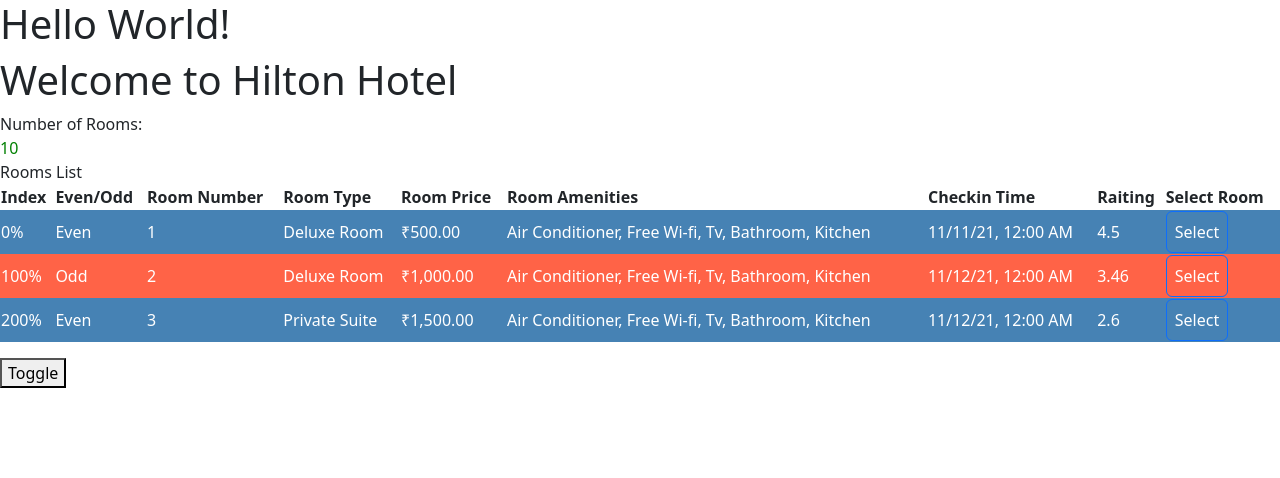
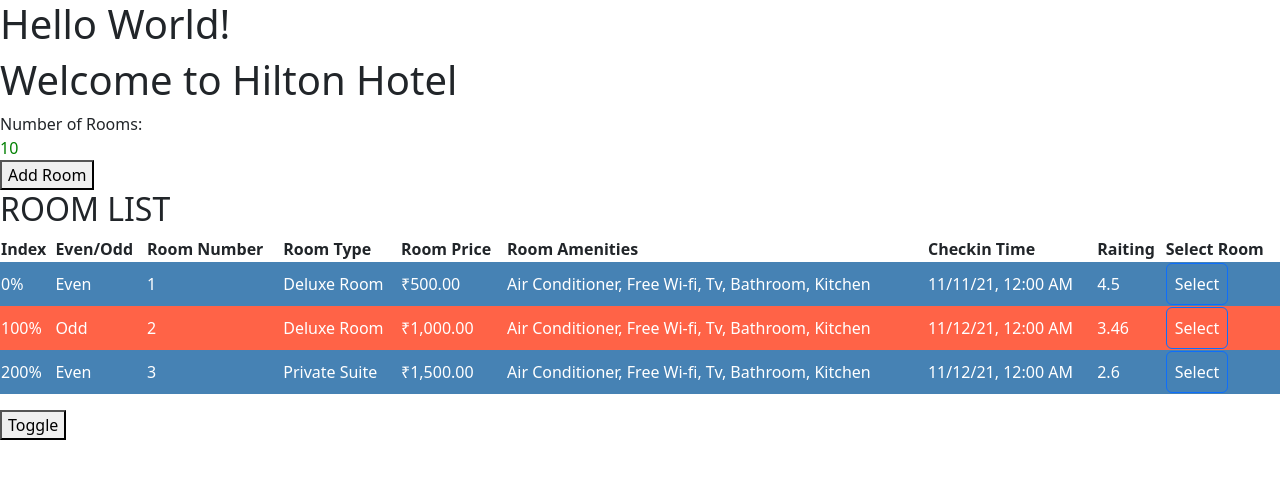
Before and after one commit to bernarth/angular-typescript, an Angular app in the folder hotelinventoryapp/: page / in a window 1280 px wide. Shown: the top 478 px of the page. Built offline with nearby package versions, Linux system fonts and the light colour scheme.

Commit message:
Change detection and ngOnChanges

```diff
--- a/hotelinventoryapp/src/app/rooms/rooms-list/rooms-list.component.html
+++ b/hotelinventoryapp/src/app/rooms/rooms-list/rooms-list.component.html
@@ -1,4 +1,4 @@
-Rooms List
+<h2>{{ title }}</h2>
 <!-- {{rooms}} -->
 <table class="table">
     <tr>
@@ -14,7 +14,7 @@
     </tr>
     <tr
         [ngClass]="e ? 'even' : 'odd'"
-        *ngFor="let room of rooms | slice : 0:3; let e = even; let o = odd; let i = index">
+        *ngFor="let room of rooms; let e = even; let o = odd; let i = index">
         <td>{{ i | percent }}</td>
         <td>{{ e ? "Even" : "Odd" }}</td>
         <td>{{ room.roomNumber }}</td>
--- a/hotelinventoryapp/src/app/rooms/rooms-list/rooms-list.component.ts
+++ b/hotelinventoryapp/src/app/rooms/rooms-list/rooms-list.component.ts
@@ -1,16 +1,26 @@
-import { Component, Input, Output, EventEmitter } from '@angular/core';
+import { Component, Input, Output, EventEmitter, ChangeDetectionStrategy, OnChanges, SimpleChanges } from '@angular/core';
 import { RoomList } from '../rooms';
 
 @Component({
   selector: 'hinv-rooms-list',
   templateUrl: './rooms-list.component.html',
-  styleUrls: ['./rooms-list.component.scss']
+  styleUrls: ['./rooms-list.component.scss'],
+  changeDetection: ChangeDetectionStrategy.OnPush
 })
-export class RoomsListComponent {
+export class RoomsListComponent implements OnChanges {
 
   @Input() rooms: RoomList[] = [];
 
+  @Input() title: string = '';
+
   @Output() selectedRoom = new EventEmitter<RoomList>();
+
+  ngOnChanges(changes: SimpleChanges): void {
+    console.log(changes);
+    if (changes['title']) {
+      this.title = changes['title'].currentValue.toUpperCase();;
+    }
+  }
 
   selectRoom(room: RoomList) {
     this.selectedRoom.emit(room);
--- a/hotelinventoryapp/src/app/rooms/rooms.component.html
+++ b/hotelinventoryapp/src/app/rooms/rooms.component.html
@@ -16,8 +16,17 @@
     {{ selectedRoom | json }}
 </div>
 
+<div>
+    <button (click)="addRoom()">Add Room</button>
+</div>
+
 <div *ngIf="rooms.availableRooms > 0">
-    <hinv-rooms-list [rooms]="roomList" (selectedRoom)="selectRoom($event)"></hinv-rooms-list>
+    <hinv-rooms-list
+        [rooms]="roomList"
+        [title]="title"
+        (selectedRoom)="selectRoom($event)"
+        >
+    </hinv-rooms-list>
 </div>
 
 
--- a/hotelinventoryapp/src/app/rooms/rooms.component.ts
+++ b/hotelinventoryapp/src/app/rooms/rooms.component.ts
@@ -16,7 +16,9 @@
     totalRooms: 20,
     availableRooms: 10,
     bookedRooms: 5
-  }
+  };
+
+  title = 'Room List';
   roomList: RoomList[] = [];
 
   constructor() {}
@@ -58,9 +60,27 @@
 
   toggle() {
     this.hideRooms = !this.hideRooms;
+    this.title = 'Rooms List';
   }
 
   selectRoom(room: RoomList) {
     this.selectedRoom = room;
   }
+
+  addRoom() {
+    const room: RoomList = {
+      roomNumber: 4,
+      roomType: 'Deluxe Room',
+      amenities: 'Air Conditioner, Free Wi-Fi, TV, Bathroom, Kitchen',
+      price: 500,
+      photos: 'https://unsplash.com/es/fotos/9Eb97-TrMrA',
+      checkinTime: new Date('11-Nov-2021'),
+      checkoutTime: new Date('12-Nov-2021'),
+      raiting: 4.5
+    };
+
+    // We are not using this because we use OnPush change detection strategy
+    // this.roomList.push(room);
+    this.roomList = [...this.roomList, room];
+  }
 }
```
